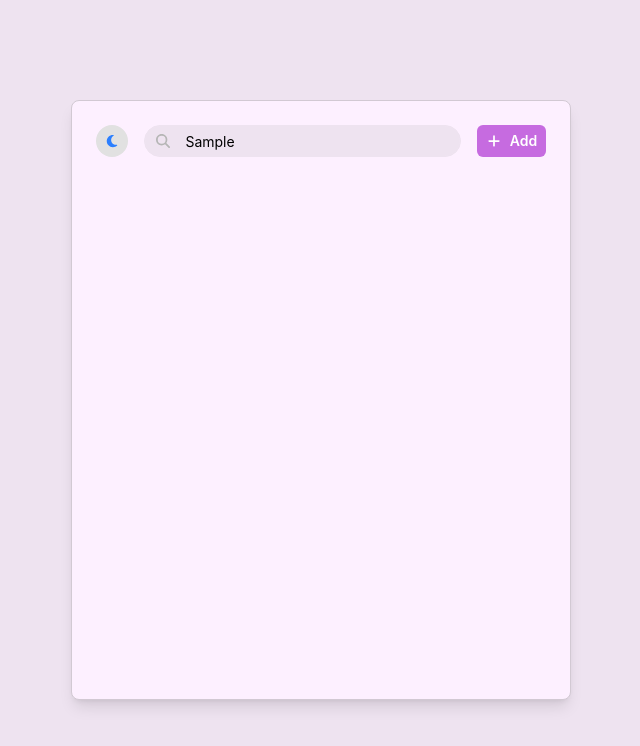
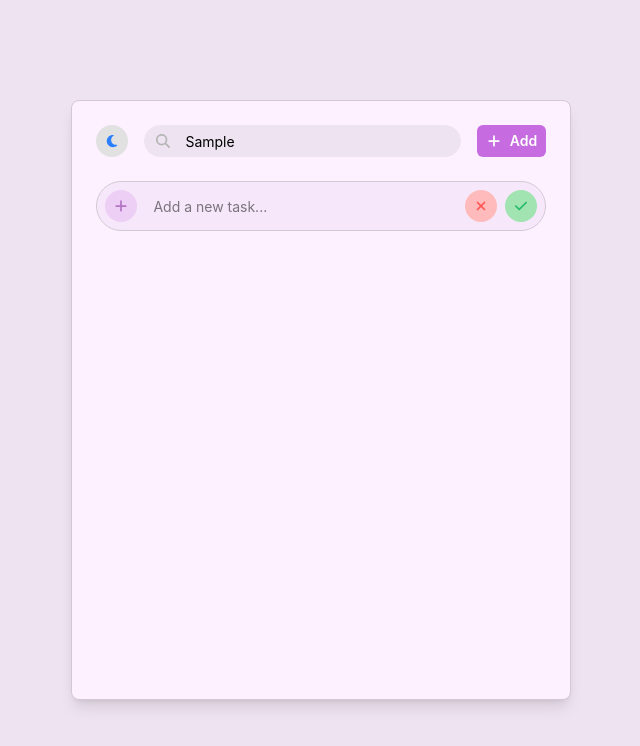
Before and after one commit to MihirMistry2/to_do_app, a React (Vite) app: page / in a window 1280 px wide. Both pictures are taken after typing "Sample" into the empty fields and a click on the button "Add". Shown: the top 746 px of the page, without its empty margins (319-959 px from the left). Built offline with nearby package versions, Linux system fonts and the light colour scheme.

Commit message:
feat(ui): show add todo configuration panel on add button click

```diff
--- a/src/App.tsx
+++ b/src/App.tsx
@@ -2,6 +2,7 @@ import { useState } from 'react';
 
 import AppLayout from '@/components/layout/AppLayout';
 import Header from '@/components/layout/Header';
+import TodoAdd from '@/components/todo/TodoAdd';
 
 const App = () => {
     const [search, setSearch] = useState('');
@@ -15,6 +16,9 @@ const App = () => {
                     setSearch={setSearch}
                     setIsAddTodoOpen={setIsAddTodoOpen}
                 />
+                {isAddTodoOpen && (
+                    <TodoAdd setIsAddTodoOpen={setIsAddTodoOpen} />
+                )}
             </AppLayout>
         </>
     );
--- /dev/null
+++ b/src/components/todo/TodoAdd.tsx
@@ -0,0 +1,42 @@
+import { FaPlus, FaXmark, FaCheck } from 'react-icons/fa6';
+
+import type { TodoAddProps } from '@/types/todo';
+import IconButton from '@/components/ui/IconButton';
+
+const TodoAdd: React.FC<TodoAddProps> = ({
+    setIsAddTodoOpen,
+}): React.ReactElement => {
+    const handleAddClick = () => {
+        setIsAddTodoOpen(false);
+    };
+    const handleCancleCLick = () => {
+        setIsAddTodoOpen(false);
+    };
+
+    return (
+        <section className="border-surface-tonal-a30 bg-surface-tonal-a05 flex h-auto shrink-0 items-center gap-2 rounded-full border p-2">
+            <div className="text-primary-a40 flex h-9 min-w-9 items-center justify-center rounded-full bg-[#c66be033] p-2 sm:h-8 sm:min-w-8 md:h-8 md:min-w-8">
+                <FaPlus className="text-base md:text-sm" />
+            </div>
+            <input
+                type="text"
+                className="h-9 w-full bg-transparent p-2 text-sm text-black outline-none sm:h-8 sm:py-1.5 dark:text-white"
+                placeholder="Add a new task..."
+            />
+            <IconButton
+                className="bg-danger-a30 text-danger-a0 active:bg-danger-a30 flex h-9 min-w-9 items-center justify-center rounded-full p-2 transition duration-200 ease-out outline-none active:scale-[0.97] sm:h-8 sm:min-w-8 md:h-8 md:min-w-8"
+                icon={FaXmark}
+                iconClassName="text-base md:text-sm"
+                onClick={handleAddClick}
+            />
+            <IconButton
+                className="bg-success-a30 text-success-a0 active:bg-success-a30 flex h-9 min-w-9 items-center justify-center rounded-full p-2 transition duration-200 ease-out outline-none active:scale-[0.97] sm:h-8 sm:min-w-8 md:h-8 md:min-w-8"
+                icon={FaCheck}
+                iconClassName="text-base md:text-sm"
+                onClick={handleCancleCLick}
+            />
+        </section>
+    );
+};
+
+export default TodoAdd;
```
Also changed, not shown: src/types/todo.ts (+8 -4 lines).
